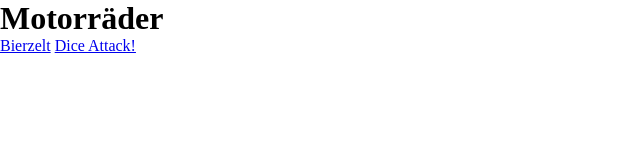
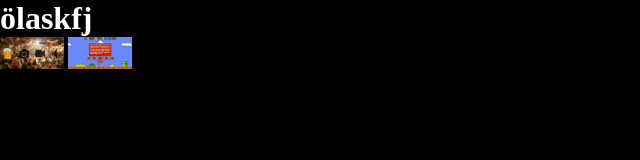
Before and after one commit to MaximilianG06/MaximilianG06.github.io, a plain HTML site: page index.html in a window 1280 px wide. Shown: the whole page, without its empty margins (0-640 px from the left). Drawn offline with Linux system fonts and the light colour scheme.

Commit message:
added new Images

```diff
--- a/index.html
+++ b/index.html
@@ -8,10 +8,10 @@
     <link rel="stylesheet" href="./stylesheet.css">
 </head>
 <body id="bodyIndex">
-    <div id="headLine"><h1>Motorräder</h1></div>
+    <div id="headLine"><h1>ölaskfj</h1></div>
     <div>
-    <a href="./Unterseiten/Bierzelt/Bierzelt.html">Bierzelt</a>
-    <a href="./Unterseiten/Würfel/Index.html">Dice Attack!</a>
+    <a href="./Unterseiten/Bierzelt/Bierzelt.html"><img class="startImg" src="./IMG/Bierzelt.jpg"></a>
+    <a href="./Unterseiten/Würfel/Index.html"><img class="startImg" src="./IMG/Adventure Dice.jpg"></a>
     </div>
 </body>
 </html>
--- a/stylesheet.css
+++ b/stylesheet.css
@@ -1,15 +1,10 @@
 *{
     padding: 0;
     margin: 0;
+    background-color: black;
+    color: white;
 }
-#bodyIndex{
-    background-image: url(IMG/background.jpg);
-    background-repeat: no-repeat;
-    background-size: cover;
+
+.startImg{
+    width: 5vw;
 }
-<<<<<<< HEAD
-#headLine{
-    background-color: white;
-}
-=======
->>>>>>> 7ad38fee6aa880211b9fbbb581cc74212b014aee
```
Also changed, not shown: IMG/Adventure Dice.jpg (added), IMG/Bierzelt.jpg (added).
